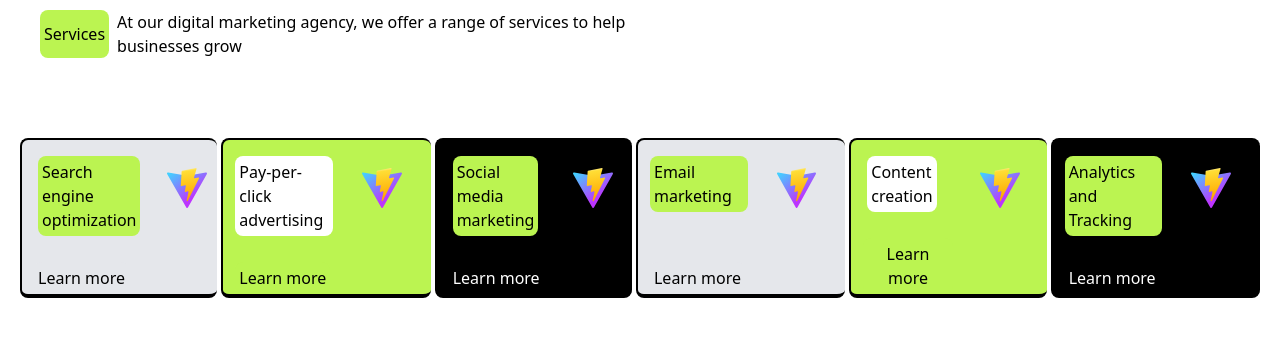
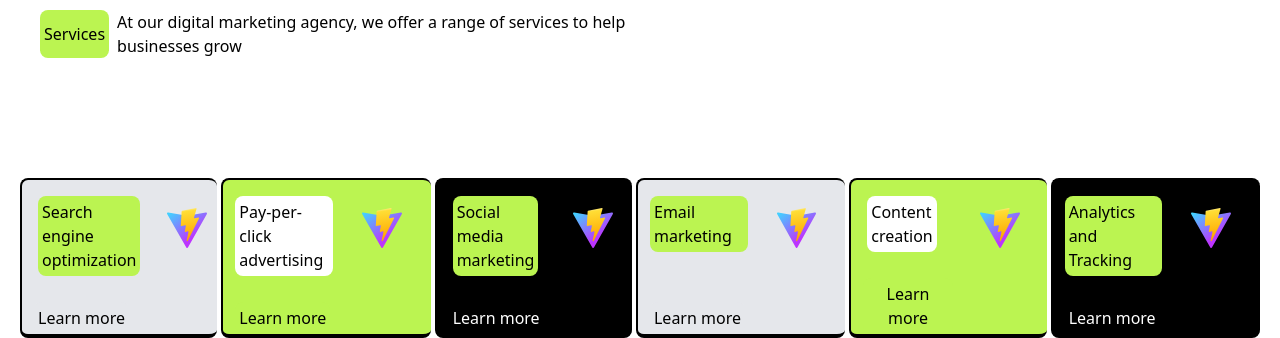
Before and after one commit to msaad517/portfolio, a website built with Vite: page index.html in a window 1280 px wide. Shown: the part 966-1304 px from the top of the page. Before the commit the page ends 1264 px from the top, so only its background shows below. Built offline with nearby package versions, Linux system fonts and the light colour scheme; files whose address does not match are found by name.

Commit message:
Update index.html

```diff
--- a/index.html
+++ b/index.html
@@ -99,7 +99,7 @@
         <p>At our digital marketing agency, we offer a range of services to help <br>businesses grow</p>
     </div>
     <!--sections-->
-    <div class=" w-screen pt-0  flex-wrap flex flex-col md:flex-row    mt-15 px-5 gap-1">
+    <div class=" w-screen pt-0  flex-wrap flex flex-col md:flex-row    mt-25 px-5 gap-1">
     <div class=" mt-5 bg-gray-200 flex-1 h-40 flex flex-row rounded-lg border-l-2 border-t-2 border-b-4 ">
        <div class=" flex-1 flex flex-col items-start justify-between"><p class="bg-lime-300 text-black p-1 rounded-lg m-4 ">Search engine <br> optimization</p>
         <button type="button" class="bg-gray-200 justify-start  text-black p-1 rounded-lg hover:bg-amber-200 ms-3">Learn more</button>
```
